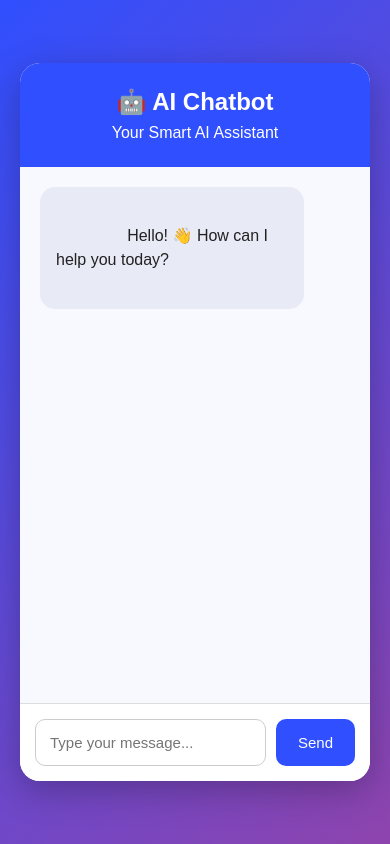
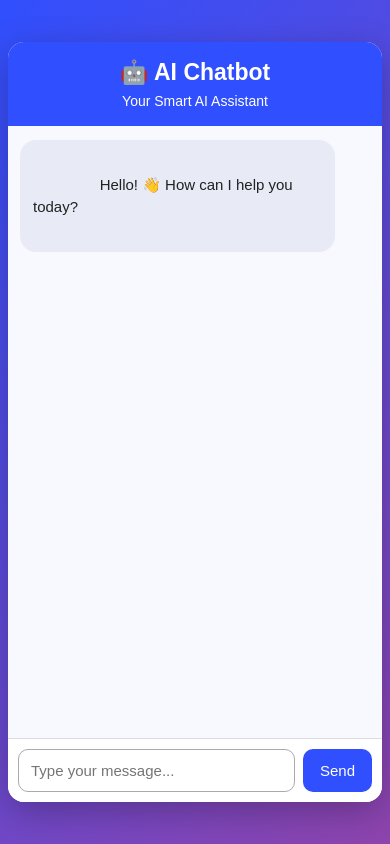
Before and after one commit to mahekansari687-debug/ai-chatbot, a website: page index.html in a window 390 px wide. Drawn offline with Linux system fonts and the light colour scheme.

Commit message:
Update style.css

```diff
--- a/style.css
+++ b/style.css
@@ -8,16 +8,19 @@ body {
     font-family: Arial, sans-serif;
     background: linear-gradient(135deg, #304ffe, #8e44ad);
     min-height: 100vh;
+    min-height: 100dvh;
     display: flex;
     justify-content: center;
     align-items: center;
-    padding: 20px;
+    padding: 15px;
 }
 
 .chat-container {
     width: 100%;
     max-width: 650px;
-    height: 600px;
+    height: 650px;
+    max-height: 90vh;
+    max-height: 90dvh;
     background: white;
     border-radius: 20px;
     overflow: hidden;
@@ -30,12 +33,13 @@ body {
     background: #304ffe;
     color: white;
     text-align: center;
-    padding: 25px;
+    padding: 20px 15px;
+    flex-shrink: 0;
 }
 
 .chat-header h1 {
-    font-size: 30px;
-    margin-bottom: 8px;
+    font-size: 27px;
+    margin-bottom: 7px;
 }
 
 .chat-header p {
@@ -44,16 +48,22 @@ body {
 
 .chat-box {
     flex: 1;
-    padding: 20px;
+    min-height: 0;
+    padding: 18px;
     overflow-y: auto;
     background: #f8f9ff;
+    display: flex;
+    flex-direction: column;
+    gap: 12px;
 }
 
 .message {
-    padding: 13px 16px;
-    margin-bottom: 15px;
-    border-radius: 15px;
+    padding: 12px 16px;
+    margin-bottom: 4px;
+    border-radius: 16px;
     max-width: 85%;
+    width: fit-content;
+    font-size: 16px;
     line-height: 1.5;
     white-space: pre-wrap;
     overflow-wrap: anywhere;
@@ -68,24 +78,25 @@ body {
 .user-message {
     background: #304ffe;
     color: white;
-    margin-left: auto;
+    align-self: flex-end;
 }
 
 .input-area {
     display: flex;
     gap: 10px;
-    padding: 15px;
+    padding: 14px;
     background: white;
     border-top: 1px solid #ddd;
+    flex-shrink: 0;
 }
 
 .input-area input {
     flex: 1;
-    padding: 14px;
-    border: 1px solid #ccc;
+    padding: 13px;
+    border: 1px solid #aaa;
     border-radius: 10px;
     outline: none;
-    font-size: 15px;
+    font-size: 16px;
     min-width: 0;
 }
 
@@ -94,13 +105,13 @@ body {
 }
 
 .input-area button {
-    padding: 14px 22px;
+    padding: 13px 20px;
     border: none;
     background: #304ffe;
     color: white;
     border-radius: 10px;
     cursor: pointer;
-    font-size: 15px;
+    font-size: 16px;
 }
 
 .input-area button:hover {
@@ -113,11 +124,53 @@ body {
 }
 
 @media (max-width: 500px) {
+    body {
+        padding: 8px;
+        align-items: center;
+    }
+
     .chat-container {
-        height: 85vh;
+        height: 90vh;
+        height: 90dvh;
+        max-height: 90dvh;
+        border-radius: 16px;
+    }
+
+    .chat-header {
+        padding: 17px 10px;
     }
 
     .chat-header h1 {
-        font-size: 24px;
+        font-size: 23px;
+    }
+
+    .chat-header p {
+        font-size: 14px;
+    }
+
+    .chat-box {
+        padding: 14px 12px;
+        gap: 10px;
+    }
+
+    .message {
+        max-width: 90%;
+        font-size: 15px;
+        padding: 11px 13px;
+    }
+
+    .input-area {
+        padding: 10px;
+        gap: 8px;
+    }
+
+    .input-area input {
+        font-size: 15px;
+        padding: 12px;
+    }
+
+    .input-area button {
+        font-size: 15px;
+        padding: 12px 17px;
     }
 }
```
